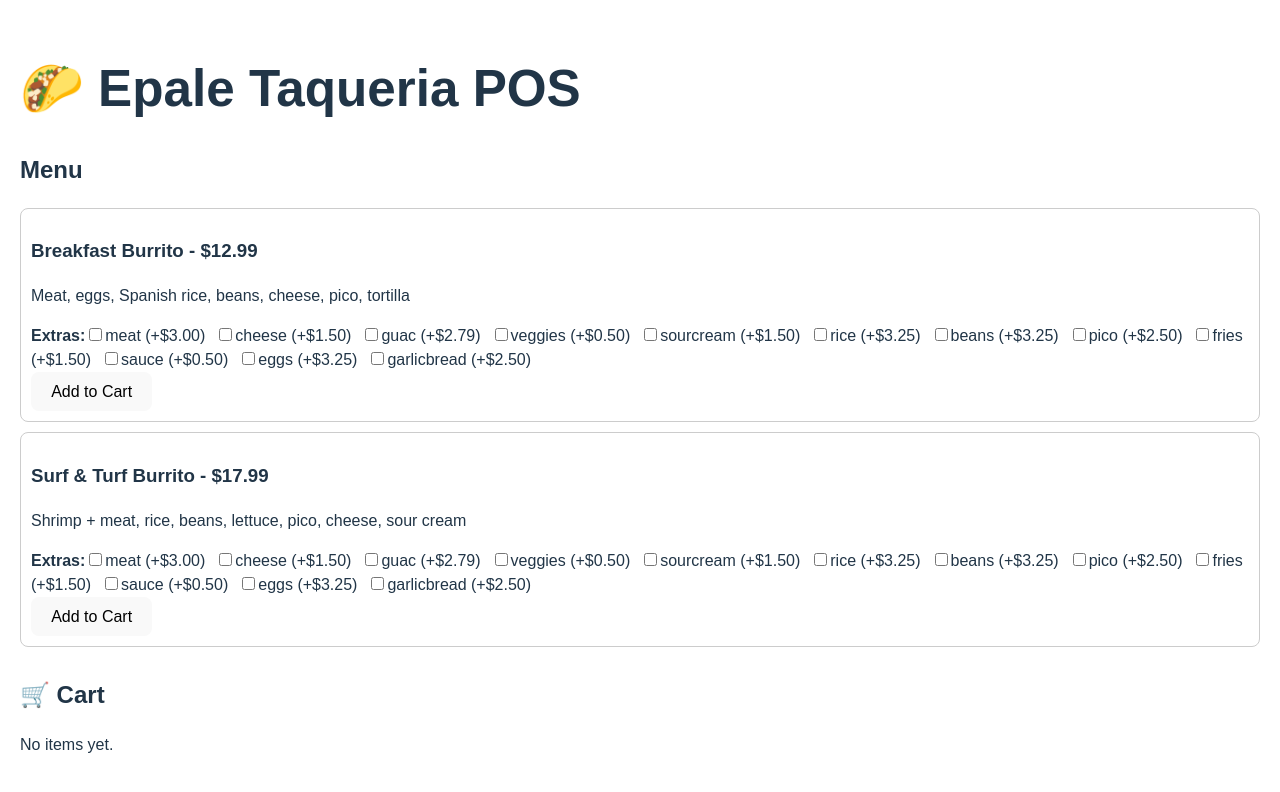
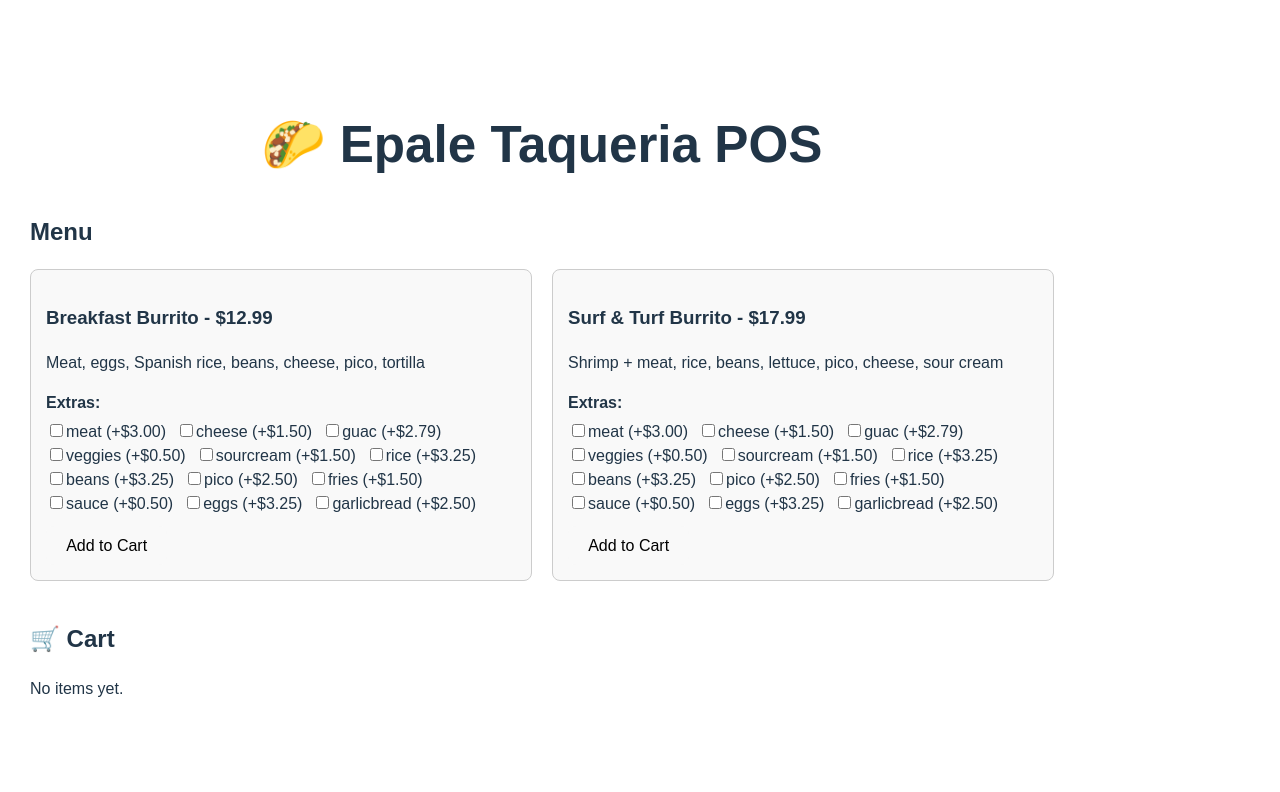
Before and after one commit to Randymor10/POS-tablet, a React (Vite) app: page / in a window 1280 px wide. Shown: the top 792 px of the page. Built offline with nearby package versions, Linux system fonts and the light colour scheme.

Commit message:
New updates from gpt

```diff
--- a/src/App.tsx
+++ b/src/App.tsx
@@ -3,8 +3,7 @@ import { useState } from 'react';
 import { menu } from './data/menu';
 import type { MenuItem } from './data/menu';
 import { EXTRA_PRICES } from './utils/extras';
-import { getOrderData } from './utils/order'; // ✅ Import order data formatter
-
+import { getOrderData } from './utils/order';
 
 interface CartItem extends MenuItem {
   quantity: number;
@@ -12,9 +11,7 @@ interface CartItem extends MenuItem {
 
 function App() {
   const [cart, setCart] = useState<CartItem[]>([]);
-  const [selectedExtras, setSelectedExtras] = useState<
-    Record<string, string[]>
-  >({});
+  const [selectedExtras, setSelectedExtras] = useState<Record<string, string[]>>({});
 
   const addToCart = (item: MenuItem) => {
     setCart((prev) => {
@@ -48,29 +45,29 @@ function App() {
   const order = getOrderData(cart, selectedExtras);
 
   return (
-    <div style={{ padding: '20px', fontFamily: 'sans-serif' }}>
-      <h1>🌮 Epale Taqueria POS</h1>
+    <div style={{ padding: '30px', fontFamily: 'sans-serif', maxWidth: '1024px', margin: 'auto' }}>
+      <h1 style={{ textAlign: 'center' }}>🌮 Epale Taqueria POS</h1>
 
-      <h2 style={{ marginTop: '30px' }}>Menu</h2>
+      <section style={{ marginTop: '40px' }}>
+        <h2>Menu</h2>
+        <div style={{ display: 'grid', gridTemplateColumns: '1fr 1fr', gap: '20px' }}>
           {menu.map((item: MenuItem) => (
             <div
               key={item.id}
               style={{
                 border: '1px solid #ccc',
                 borderRadius: '8px',
-            padding: '10px',
-            marginBottom: '10px',
+                padding: '15px',
+                background: '#f9f9f9'
               }}
             >
-          <h3>
-            {item.name} - ${item.price.toFixed(2)}
-          </h3>
+              <h3>{item.name} - ${item.price.toFixed(2)}</h3>
               <p>{item.description}</p>
-
-          <div>
+              <div style={{ marginTop: '10px' }}>
                 <strong>Extras:</strong>
+                <div style={{ marginTop: '5px' }}>
                   {Object.keys(EXTRA_PRICES).map((extra) => (
-              <label key={extra} style={{ marginRight: '10px' }}>
+                    <label key={extra} style={{ marginRight: '10px', display: 'inline-block' }}>
                       <input
                         type="checkbox"
                         checked={selectedExtras[item.id]?.includes(extra) || false}
@@ -80,23 +77,25 @@ function App() {
                     </label>
                   ))}
                 </div>
-
-          <button onClick={() => addToCart(item)}>Add to Cart</button>
+              </div>
+              <button style={{ marginTop: '10px' }} onClick={() => addToCart(item)}>Add to Cart</button>
             </div>
           ))}
+        </div>
+      </section>
 
-      <h2 style={{ marginTop: '30px' }}>🛒 Cart</h2>
+      <section style={{ marginTop: '40px' }}>
+        <h2>🛒 Cart</h2>
         {cart.length === 0 ? (
           <p>No items yet.</p>
         ) : (
-        <div>
+          <div style={{ background: '#fff', padding: '20px', borderRadius: '8px', boxShadow: '0 2px 6px rgba(0,0,0,0.1)' }}>
             {order.items.map((item) => (
-            <div key={item.id} style={{ marginBottom: '10px' }}>
+              <div key={item.id} style={{ marginBottom: '12px' }}>
                 {item.quantity}x {item.name} – ${item.basePrice * item.quantity}
                 {item.extras.length > 0 && (
                   <div style={{ fontSize: '0.9em', marginLeft: '15px' }}>
-                  + Extras: {item.extras.join(', ')} (+$
-                  {item.extraTotal.toFixed(2)})
+                    + Extras: {item.extras.join(', ')} (+${item.extraTotal.toFixed(2)})
                   </div>
                 )}
               </div>
@@ -104,12 +103,11 @@ function App() {
             <hr />
             <p>Subtotal: ${order.subtotal.toFixed(2)}</p>
             <p>Tax (9.25%): ${order.tax.toFixed(2)}</p>
-          <p>
-            <strong>Total: ${order.total.toFixed(2)}</strong>
-          </p>
+            <p><strong>Total: ${order.total.toFixed(2)}</strong></p>
             <button onClick={handlePrintOrder}>📦 Log Order to Console</button>
           </div>
         )}
+      </section>
     </div>
   );
 }
```
Also changed, not shown: src/layout/KioskLayout.css (added, +21 -0 lines), src/layout/KioskLayout.tsx (added, +13 -0 lines). Lines whose indentation alone changed are shown as unchanged.
